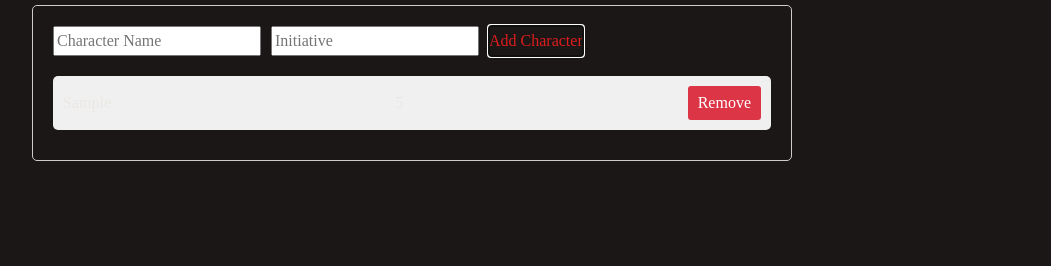
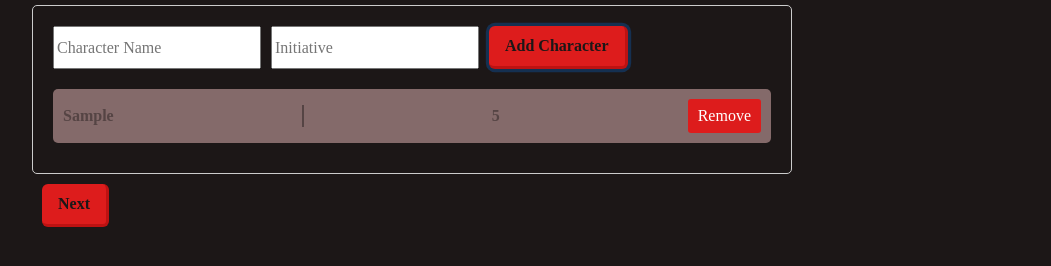
Before and after one commit to Manunson/Project, a website built with Vite: page vite-project/views/initTracker.html in a window 1280 px wide. Both pictures are taken after typing "Sample", "5" into the empty fields and a click on the button "Add Character". Shown: the part 162-428 px from the top of the page, without its empty margins (228-1279 px from the left). Built offline with nearby package versions, Linux system fonts and the light colour scheme.

Commit message:
Final touchs

```diff
--- a/vite-project/public/elements.css
+++ b/vite-project/public/elements.css
@@ -181,21 +181,44 @@ header{
         margin-top: 20px;
       }
 
-      .character {
+      .character{
         margin-bottom: 10px;
         padding: 10px;
-        background-color: #f0f0f0;
+        background-color: var(--clr-light);
         border-radius: 5px;
         display: flex;
         justify-content: space-between;
         align-items: center;
       }
+      .character-info {
+        color: var(--clr-med-accent);
+        font-weight: 600;
+      }
 
       .character button {
-        background-color: #dc3545;
+        background-color: var(--clr-400);
         color: #fff;
         border: none;
         padding: 5px 10px;
         border-radius: 3px;
         cursor: pointer;
       }
+
+      .initiative{
+        color: var(--clr-med-accent);
+        font-weight: 600;
+      }
+
+      .nextButton{
+        margin:10px;
+      }
+      .active-init{
+        background-color: var(--clr-light-accent);
+        color: var(--clr-light-accent);
+      }
+
+      .init-line{
+        border: 1px solid var( --clr-med-accent);
+
+        padding-top: 1.3rem;
+    }
--- a/vite-project/src/main.js
+++ b/vite-project/src/main.js
@@ -29,9 +29,11 @@ document.addEventListener('DOMContentLoaded', function() {
 }
 });
 
-
+//Initiative tracker
+document.addEventListener('DOMContentLoaded', function() {
     const addButton = document.getElementById('addButton');
     const characterList = document.getElementById('characterList');
+    const nextButton = document.getElementById('nextButton');
 
     addButton.addEventListener('click', function() {
       const characterName = document.getElementById('characterName').value;
@@ -41,20 +43,84 @@ addButton.addEventListener('click', function() {
         const character = document.createElement('div');
         character.classList.add('character');
         character.innerHTML = `
-      <span>${characterName}</span>
-      <span>${initiative}</span>
+          <span class="character-info">${characterName}</span>
+          <span class="init-line"></span>
+          <span class="initiative">${initiative}</span>
           <button class="removeButton">Remove</button>
         `;
+        if(characterList.children.length === 0){
+            character.classList.add('active-init');
+        }
         characterList.appendChild(character);
 
         document.getElementById('characterName').value = '';
         document.getElementById('initiative').value = '';
 
+
+
         const removeButtons = document.querySelectorAll('.removeButton');
         removeButtons.forEach(button => {
           button.addEventListener('click', function() {
+            if(button.parentNode.classList.contains('active-init') && Array.from(characterList.children).length > 1){
+                if(button.parentNode.nextElementSibling === null){
+
+                    button.parentNode.classList.remove('active-init');
+                    button.parentNode.previousElementSibling.classList.add('active-init');
+                }
+                else{
+                    button.parentNode.classList.remove('active-init');
+                    button.parentNode.nextElementSibling.classList.add('active-init');
+
+                }
+            }
+
             button.parentNode.remove();
+
           });
         });
+
+      }
+
+      sortCharactersByInitiative();
+    });
+
+
+    nextButton.addEventListener('click', function() {
+        const characters = Array.from(characterList.children);
+
+        for(let i = 0; i < characters.length; i++){
+
+            if(characters[i].classList.contains('active-init')){
+                if(i < characters.length - 1){
+                    characters[i].classList.remove('active-init');
+                    characters[i + 1].classList.add('active-init');
+                    return;
+                }
+                else{
+                    characters[i].classList.remove('active-init');
+                    characters[0].classList.add('active-init');
+                    return;
+                }
+            }
+
+        }
+
+
+    });
+    function sortCharactersByInitiative() {
+      const characters = Array.from(characterList.children);
+      characters.sort((a, b) => {
+        const aInitiative = parseInt(a.querySelector('.initiative').textContent);
+        const bInitiative = parseInt(b.querySelector('.initiative').textContent);
+        return bInitiative - aInitiative;
+      });
+
+      characters.forEach(character => characterList.appendChild(character));
+      for(let i = 0; i < characters.length; i++){
+        if(characters[i].classList.contains('active-init')){
+            characters[i].classList.remove('active-init');
+        }
+      }
+      characters[0].classList.add('active-init');
     }
   });
--- a/vite-project/views/initTracker.html
+++ b/vite-project/views/initTracker.html
@@ -39,10 +39,11 @@
               <div class="add-character">
                 <input type="text" id="characterName" placeholder="Character Name">
                 <input type="number" id="initiative" placeholder="Initiative">
-                <button id="addButton">Add Character</button>
+                <button class="btn" id="addButton">Add Character</button>
               </div>
               <div id="characterList" class="character-list"></div>
             </div>
+            <button class="btn nextButton" id="nextButton">Next</button>
           </div>
         </main>
     <script type="module" src="../src/main.js"></script>
```
Lines whose indentation alone changed are shown as unchanged.
